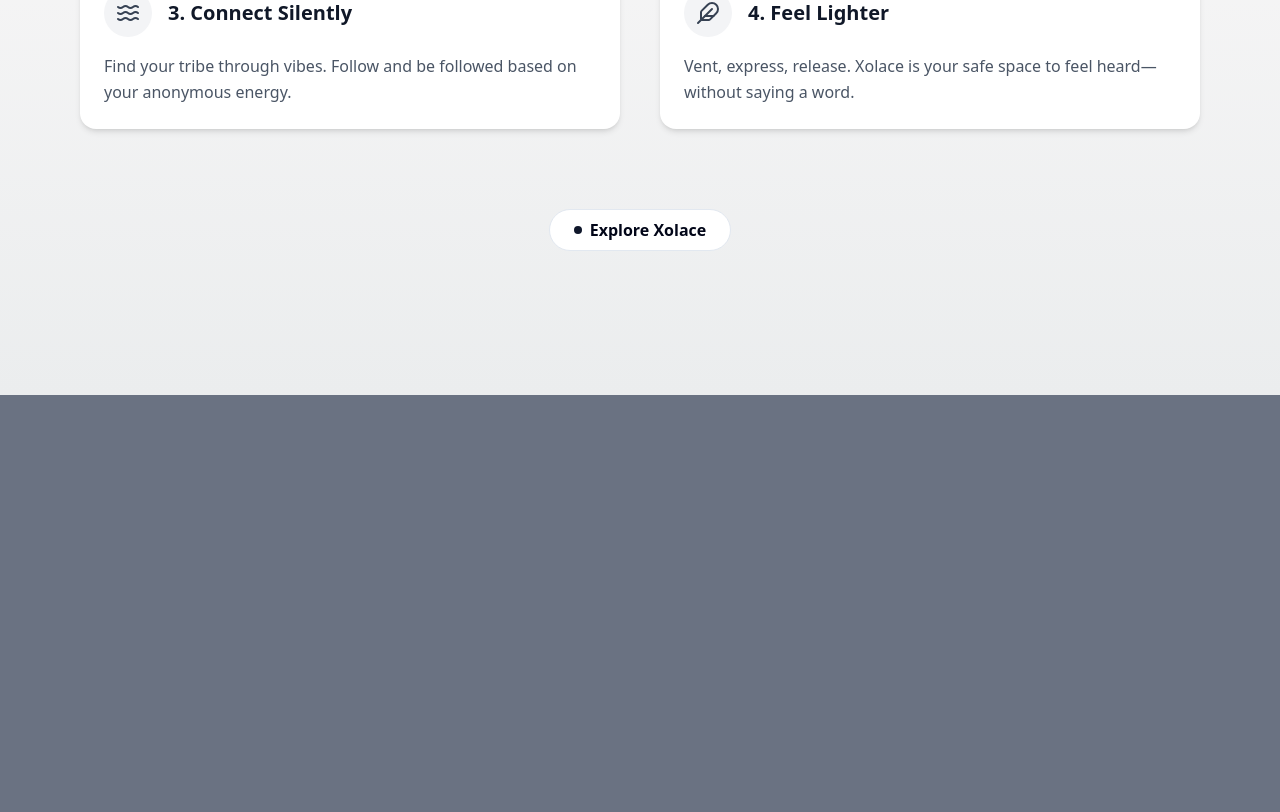
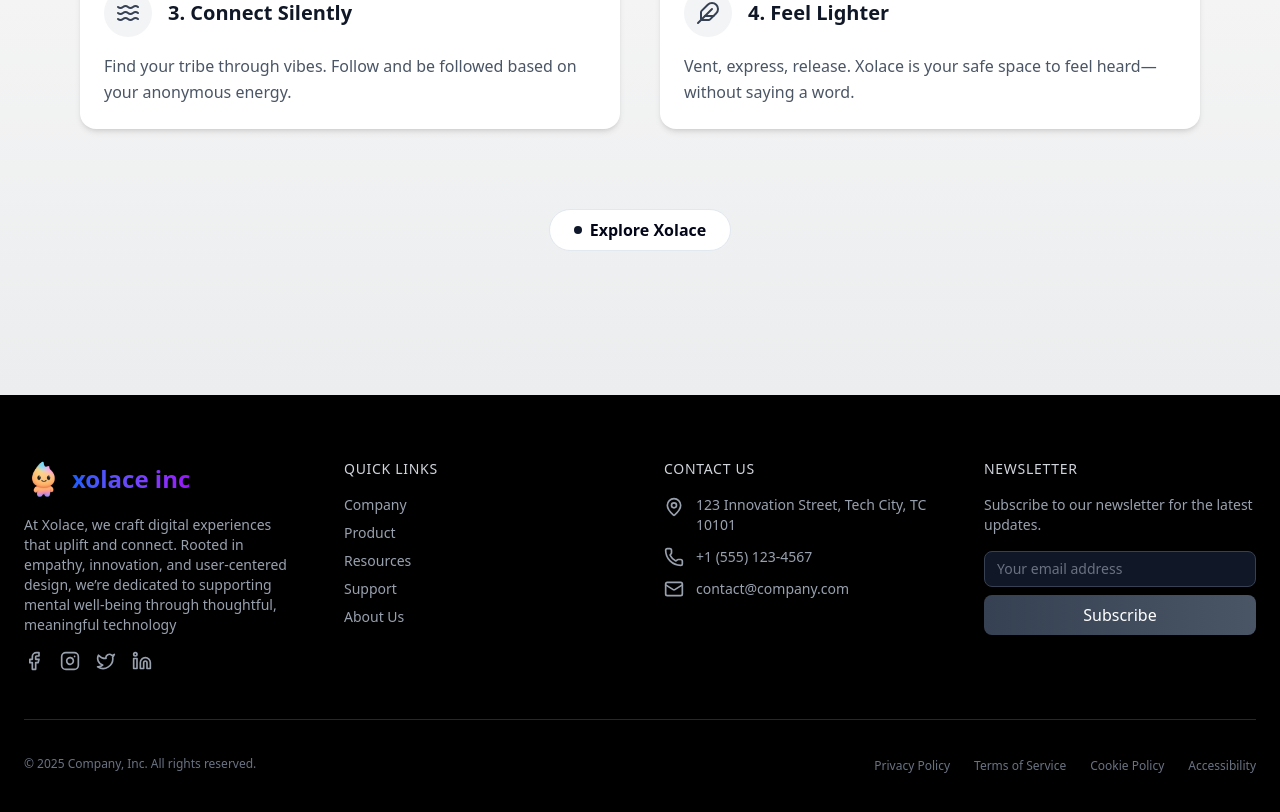
Before and after one commit to xolace-official/xolace_inc, a Next.js app: page / in a window 1280 px wide. Shown: the part 2200-3012 px from the top of the page. Before the commit the page ends 2595 px from the top, so only its background shows below. Built offline with nearby package versions, Linux system fonts and the light colour scheme.

Commit message:
update
moved the footer component from page to layout

```diff
--- a/src/app/layout.tsx
+++ b/src/app/layout.tsx
@@ -3,6 +3,7 @@
 import "./globals.css";
 
 import Navbar from "../components/Navigation/Navbar";
+import { Footer } from "@/components/Footer/footer";
 
 const geistSans = Geist({
   variable: "--font-geist-sans",
@@ -31,6 +32,7 @@
       >
         <Navbar />
         {children}
+        <Footer />
       </body>
     </html>
   );
```
